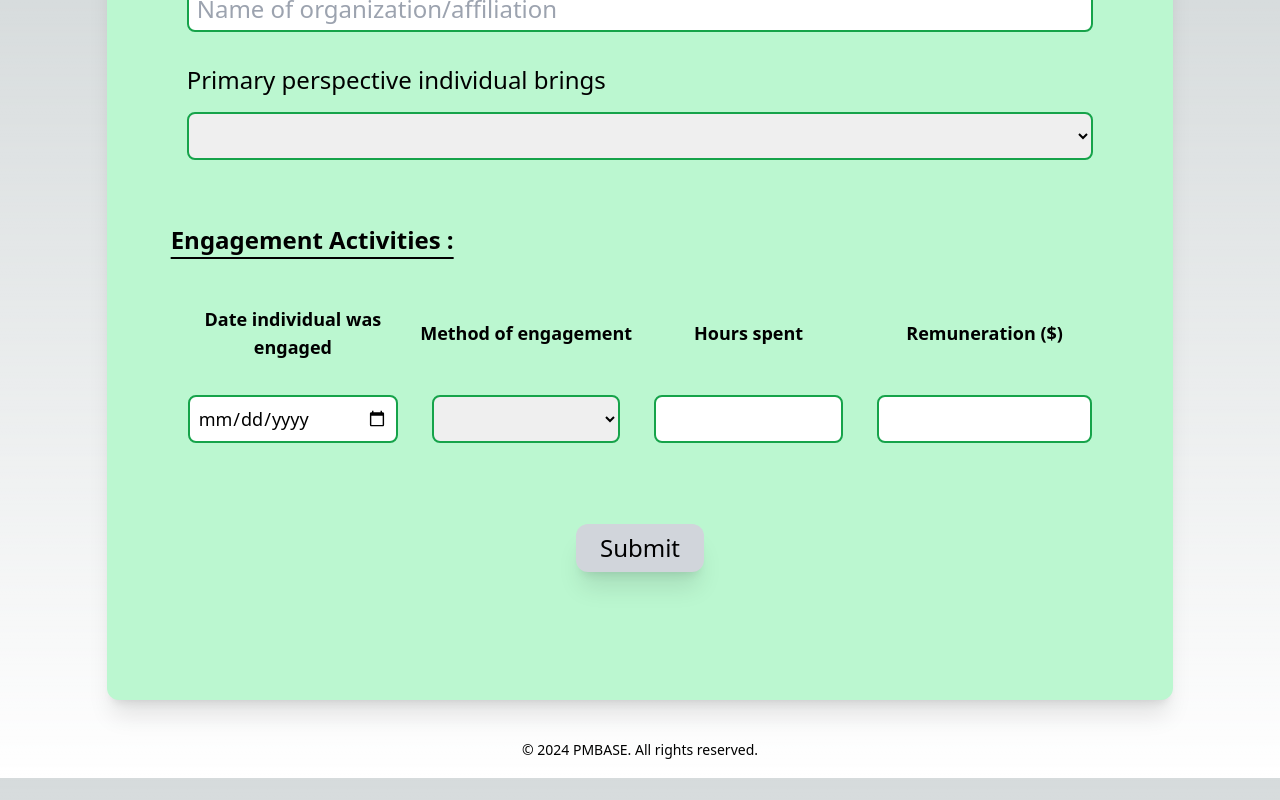
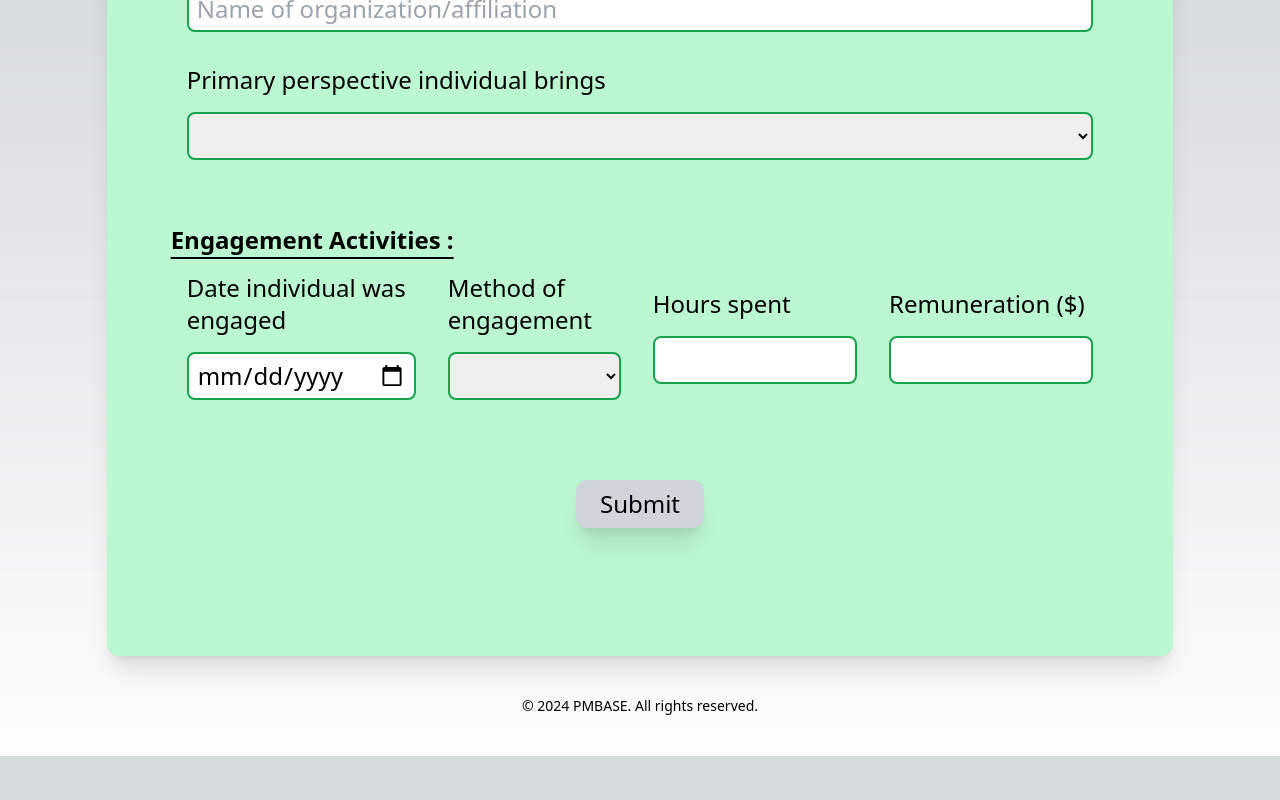
Before and after one commit to rosennabs/surveysalud, a Next.js app: page /relationships in a window 1280 px wide. Shown: the part 822-1622 px from the top of the page. After the commit the page ends 1578 px from the top, so only its background shows below. Built offline with nearby package versions, Linux system fonts and the light colour scheme.

Commit message:
Remove the table formatting from engagement activities

```diff
--- a/src/app/relationships/page.tsx
+++ b/src/app/relationships/page.tsx
@@ -51,7 +51,7 @@ const initialValues: FormValues = {
       engagement_method: "",
       hours_spent: "",
       dollar_gifted: "",
-    }
+    },
   ],
 
   comments: "",
@@ -72,14 +72,11 @@ const validationSchema = Yup.object({
       hours_spent: Yup.number().required("Required"),
       dollar_gifted: Yup.string()
         .required("Required")
-        .test(
-          "two-decimal-places",
-          "Invalid dollar amount format",
-          (value) => /^\d+(\.\d{1,2})?$/.test(value)
+        .test("two-decimal-places", "Invalid dollar amount format", (value) =>
+          /^\d+(\.\d{1,2})?$/.test(value)
         ),
     })
-  )
-
+  ),
 });
 
 function Relationships() {
@@ -100,28 +97,25 @@ function Relationships() {
         >
           {(formikProps) => {
             //console.log(formikProps);
-            const { isSubmitting } = formikProps;
+            const { isSubmitting, values } = formikProps;
 
             return (
               <Form className="flex flex-wrap text-2xl">
                 <FormField
                   label="Program"
                   name="program"
-                  id="program"
                   as="select"
                   options={programs}
                 />
 
                 <FormField
                   label="Full name of individual"
-                  id="fullname"
                   name="fullname"
                   placeholder="First and Last name"
                 />
 
                 <FormField
                   label="Organization/Affiliation"
-                  id="organization"
                   name="organization"
                   placeholder="Name of organization/affiliation"
                 />
@@ -129,7 +123,6 @@ function Relationships() {
                 <FormField
                   label="Primary perspective individual brings"
                   as="select"
-                  id="primary_perspective"
                   name="primary_perspective"
                   options={primary_perspective}
                 />
@@ -138,52 +131,56 @@ function Relationships() {
                   Engagement Activities :
                 </h3>
 
-                <table className="table-fixed text-lg  mt-12">
-                  <thead>
-                    <tr>
-                      <th>Date individual was engaged</th>
-                      <th>Method of engagement</th>
-                      <th>Hours spent</th>
-                      <th>Remuneration ($)</th>
-                    </tr>
-                  </thead>
-                  <tbody>
-                    <tr>
-                      <td>
+                <FieldArray name="engagement_activities">
+                  {({ push, remove }) => {
+                    return (
+                      <div>
+                        {values.engagement_activities.map(
+                          (engagement, index) => (
+                            <div
+                              key={index}
+                              className="flex items-center w-full"
+                            >
+                              <div>
                                 <FormField
-                          id="date"
-                          name="engagement_activities[0].engagement_date"
+                                  label="Date individual was engaged"
+                                  name={`engagement_activities[${index}].engagement_date`}
                                   type="date"
                                 />
-                      </td>
+                              </div>
 
-                      <td>
+                              <div>
                                 <FormField
+                                  label="Method of engagement"
                                   as="select"
-                          id="engagement_method"
-                          name="engagement_activities[0].engagement_method"
-
+                                  name={`engagement_activities[${index}].engagement_method`}
                                   options={engagement_method}
                                 />
-                      </td>
-                      <td>
+                              </div>
+
+                              <div>
                                 <FormField
+                                  label="Hours spent"
                                   type="number"
-                          id="hours_spent"
-                          name="engagement_activities[0].hours_spent"
+                                  name={`engagement_activities[${index}].hours_spent`}
                                 />
-                      </td>
-                      <td>
+                              </div>
+
+                              <div>
                                 <FormField
+                                  label="Remuneration ($)"
                                   type="number"
                                   step="0.01"
-                          id="dollar_gifted"
-                          name="engagement_activities[0].dollar_gifted"
+                                  name={`engagement_activities[${index}].dollar_gifted`}
                                 />
-                      </td>
-                    </tr>
-                  </tbody>
-                </table>
+                              </div>
+                            </div>
+                          )
+                        )}
+                      </div>
+                    );
+                  }}
+                </FieldArray>
 
                 <Button isSubmitting={isSubmitting} />
               </Form>
```
Lines whose indentation alone changed are shown as unchanged.
